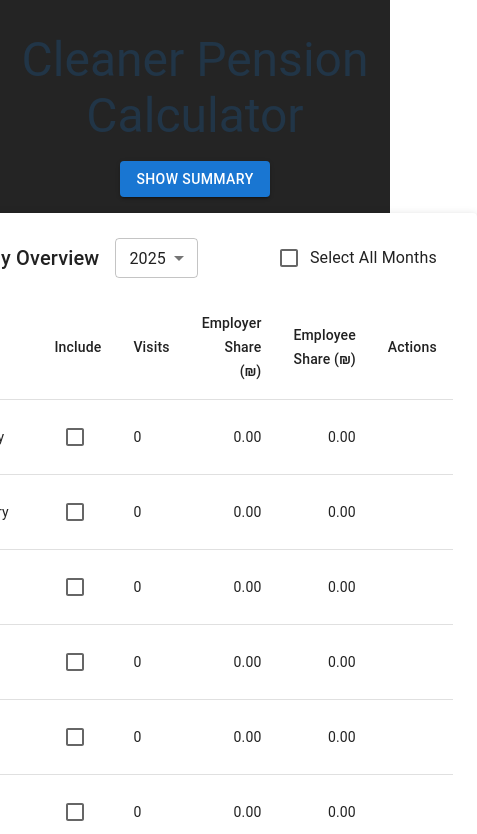
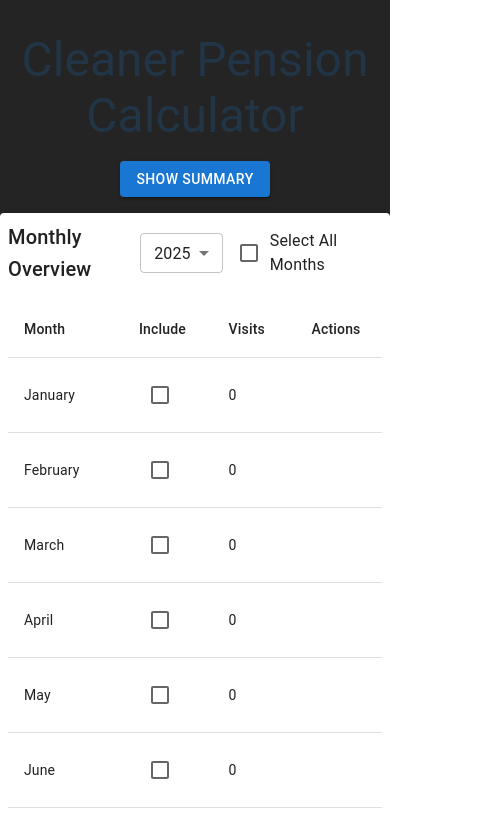
Before and after one commit to odedmo/cleaner, a React (Vite) app: page / in a window 390 px wide. Shown: the top 834 px of the page, 477 px wide, since content can reach past the window. Built offline with nearby package versions, Linux system fonts and the light colour scheme; no server answers; the database is empty; some icons are missing.

Commit message:
update padding for small width screen

```diff
--- a/src/components/MonthlyOverview.tsx
+++ b/src/components/MonthlyOverview.tsx
@@ -16,11 +16,15 @@ import {
 } from "@mui/material";
 import { styled } from "@mui/material/styles";
 import EditIcon from "@mui/icons-material/Edit";
+import useMediaQuery from "@mui/material/useMediaQuery";
+import { useTheme } from "@mui/material/styles";
 
-const MainPaper = styled(Paper)`
-  padding: 24px;
-  flex: 1;
-`;
+const MainPaper = styled(Paper)<{ $isSmall?: boolean }>(
+  ({ theme, $isSmall }) => ({
+    padding: $isSmall ? theme.spacing(1) : theme.spacing(3),
+    flex: 1,
+  })
+);
 
 const HeaderBox = styled(Box)`
   margin-bottom: 16px;
@@ -57,8 +61,11 @@ export function MonthlyOverview({
   contributions,
   onEditMonth,
 }: MonthlyOverviewProps) {
+  const theme = useTheme();
+  const isSmall = useMediaQuery(theme.breakpoints.down("sm"));
+
   return (
-    <MainPaper elevation={3}>
+    <MainPaper elevation={3} $isSmall={isSmall}>
       <HeaderBox>
         <YearSelectBox>
           <Typography variant="h6">Monthly Overview</Typography>
@@ -107,8 +114,12 @@ export function MonthlyOverview({
               <TableCell>Month</TableCell>
               <TableCell>Include</TableCell>
               <TableCell>Visits</TableCell>
+              {!isSmall && (
                 <TableCell align="right">Employer Share (₪)</TableCell>
+              )}
+              {!isSmall && (
                 <TableCell align="right">Employee Share (₪)</TableCell>
+              )}
               <TableCell align="center">Actions</TableCell>
             </TableRow>
           </TableHead>
@@ -141,12 +152,17 @@ export function MonthlyOverview({
                     />
                   </TableCell>
                   <TableCell>{contribution.visits}</TableCell>
+                  {!isSmall && (
                     <TableCell align="right">
                       {contribution.employer.toFixed(2)}
                     </TableCell>
+                  )}
+                  {!isSmall && (
                     <TableCell align="right">
                       {contribution.employee.toFixed(2)}
                     </TableCell>
+                  )}
+
                   <TableCell align="center">
                     <IconButton
                       color="primary"
```
Lines whose indentation alone changed are shown as unchanged.
